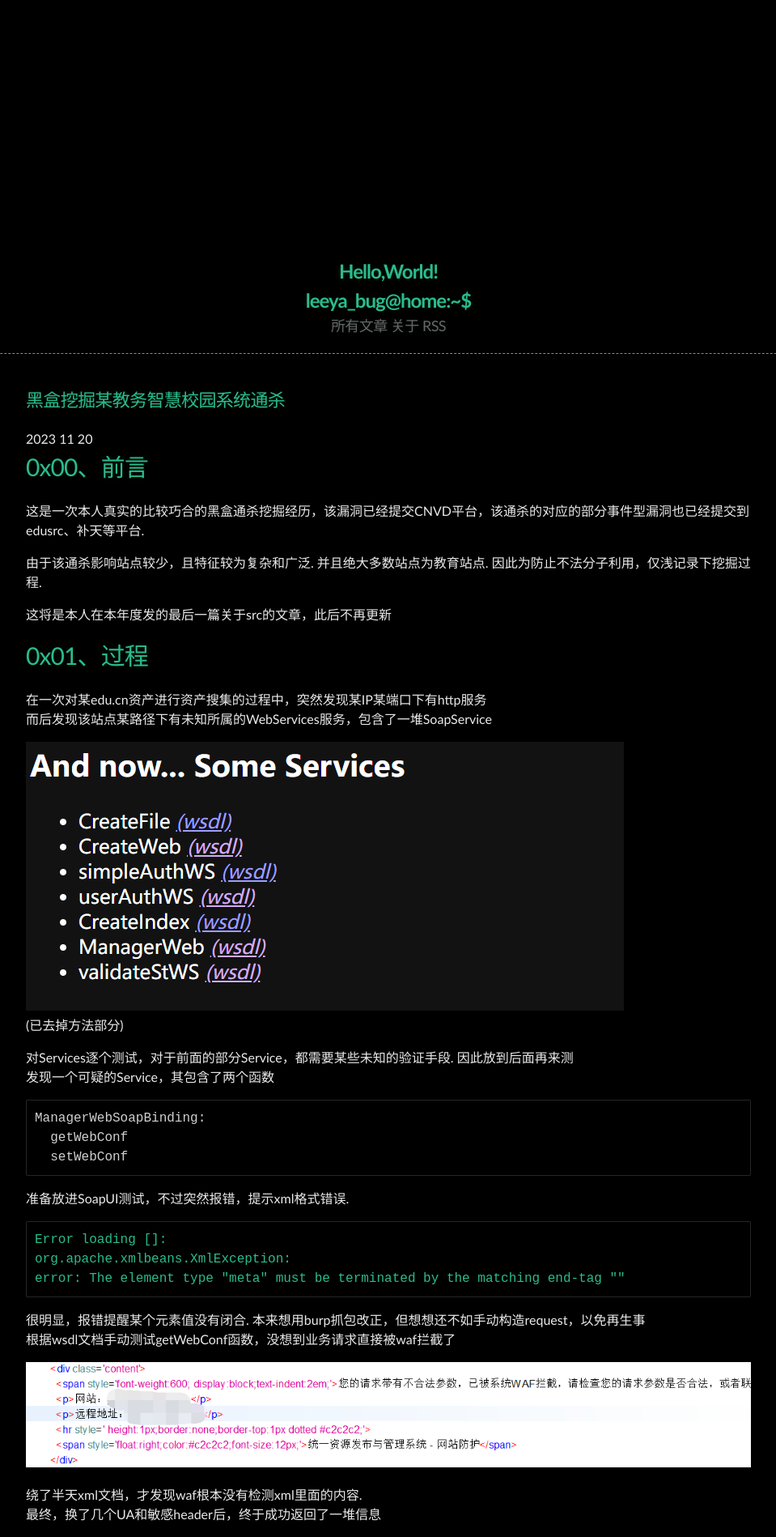
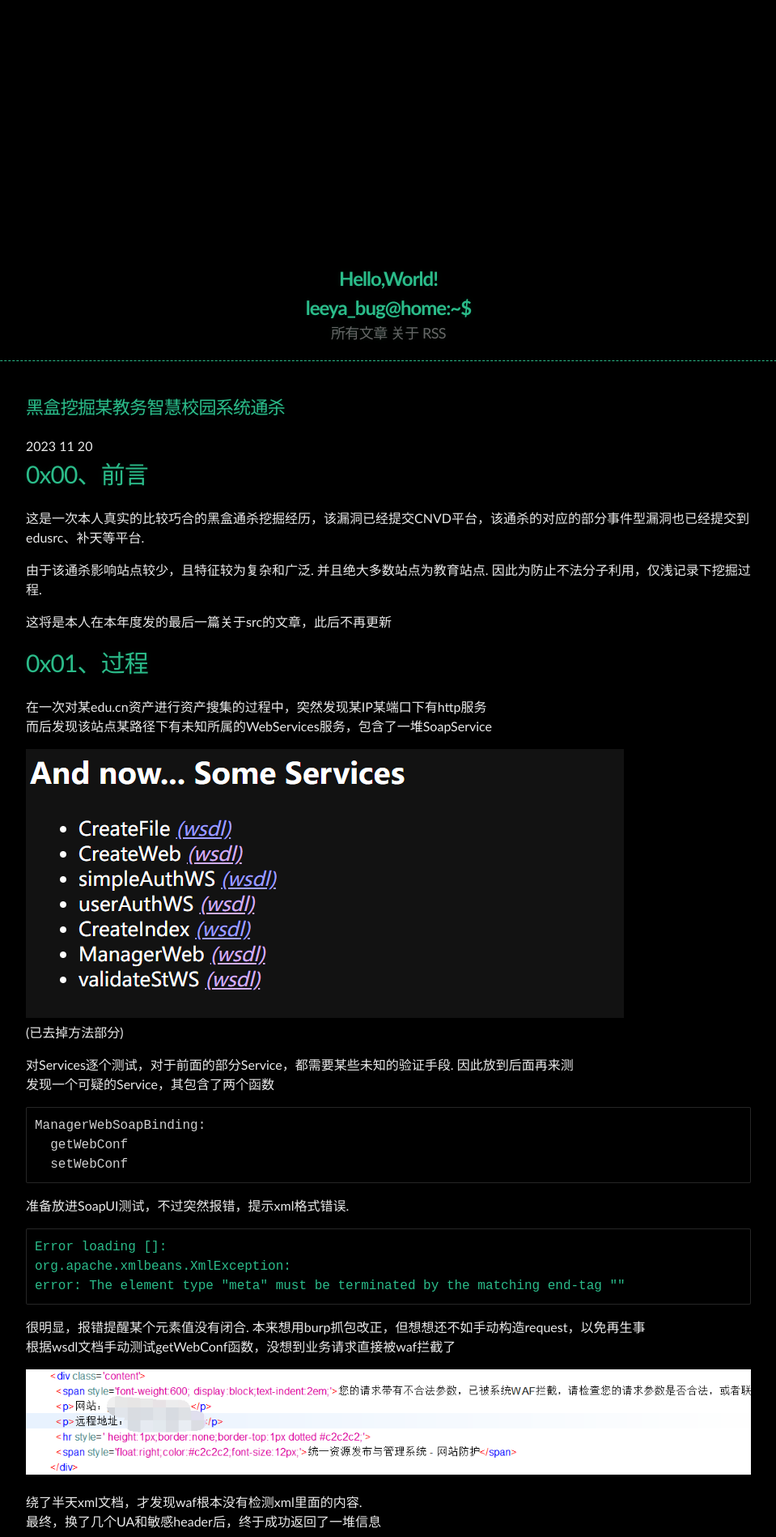
Before and after one commit to Leeyangee/leeyangee.github.io, a Jekyll site: the page built from _posts/2023-11-20-黑盒挖掘某教务智慧校园系统通杀.md, in a window 1280 px wide. Shown: the top 1898 px of the page at 81% size, without its empty margins (160-1119 px from the left). Built offline with Jekyll 4.4.1, drawn with Linux system fonts in a browser that asks for light colours.

Commit message:
Update header.html

```diff
--- a/_includes/header.html
+++ b/_includes/header.html
@@ -1,5 +1,5 @@
 <header>
-  <div style="margin-top:33vh;">
+  <div style="margin-top:34vh;">
     <a style="text-decoration: none;" href="{{ "/" | prepend: site.baseurl | replace: '//', '/' }}">
       <h1 id="showtag">
         Hello,World!
```
